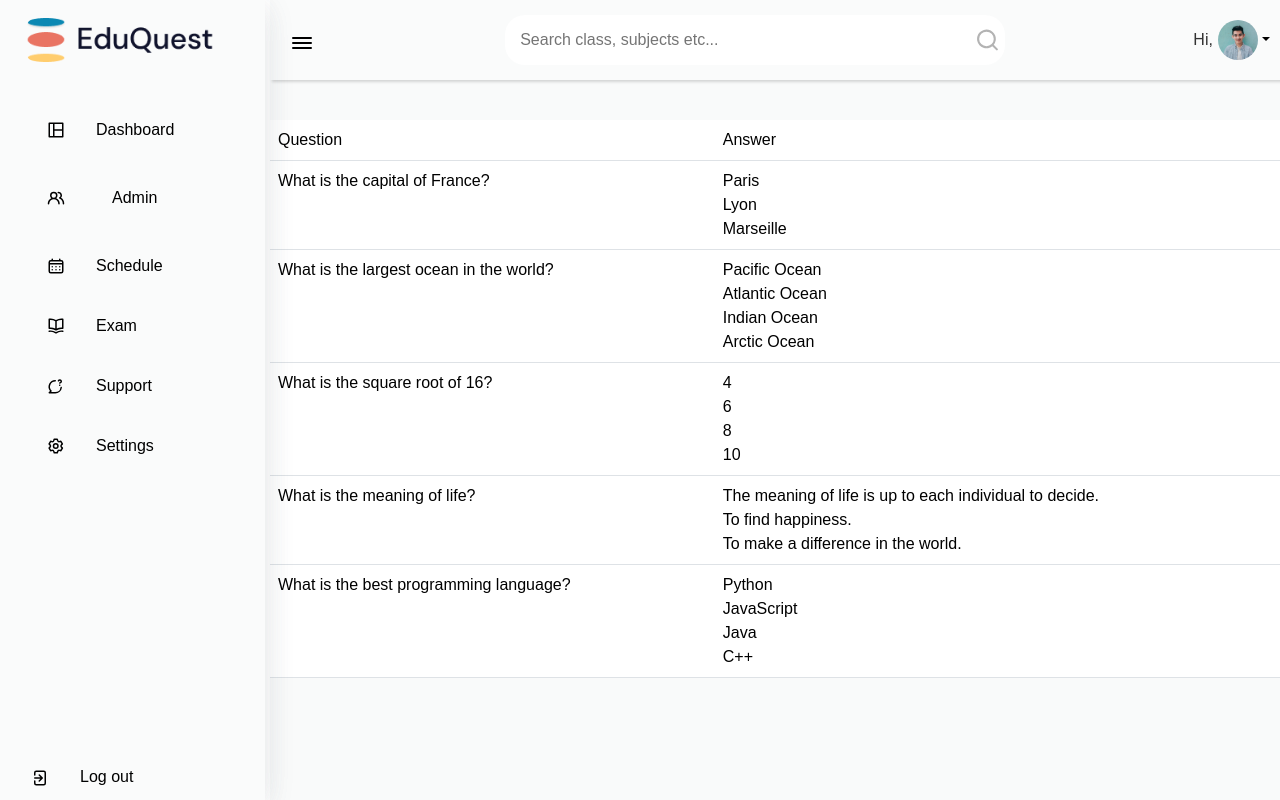
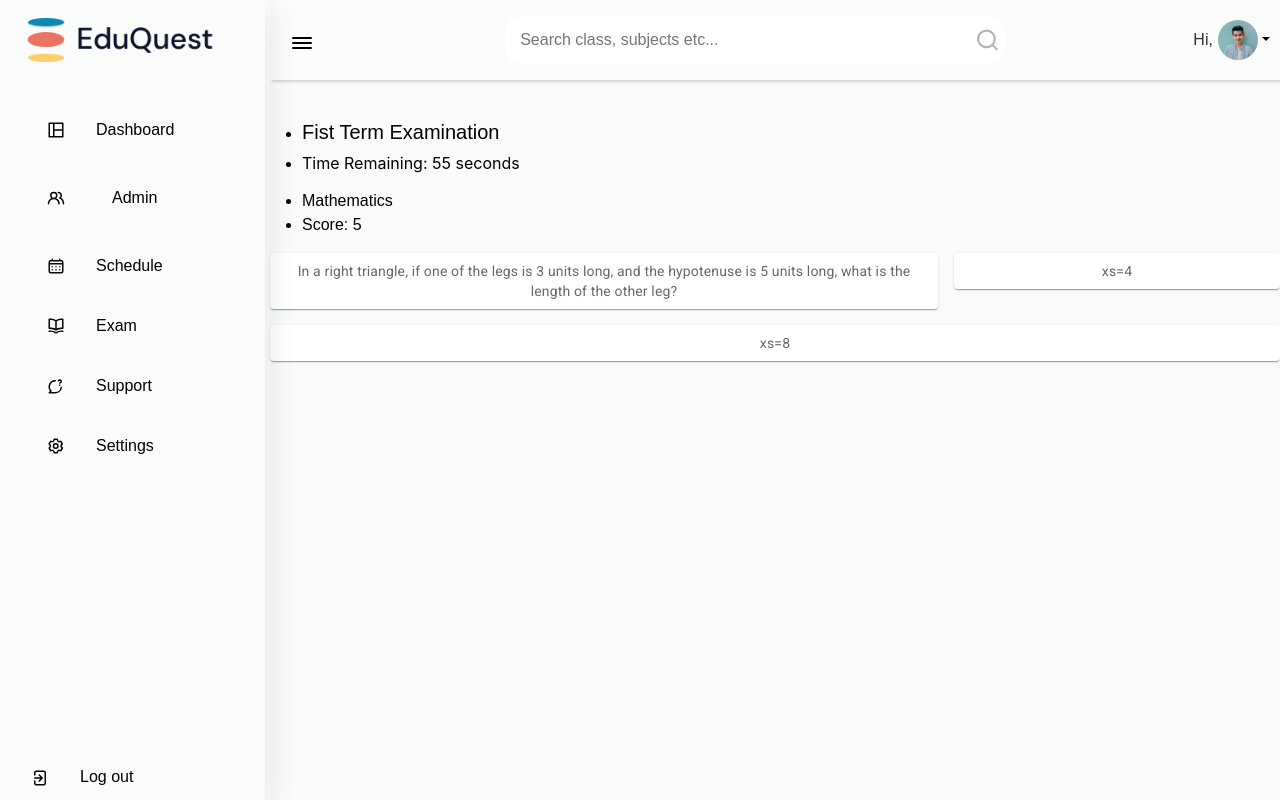
Before and after one commit to zinando/EduQuest, a React (Vite) app in the folder Frontend/: page /exam in a window 1280 px wide. Built offline with nearby package versions, Linux system fonts and the light colour scheme.

Commit message:
Update Exam.jsx

```diff
--- a/Frontend/src/pages/Exam/Exam.jsx
+++ b/Frontend/src/pages/Exam/Exam.jsx
@@ -1,25 +1,23 @@
 import '../../layout/Sidebar/SideBar.css'
 import Sidebar from '../../layout/Sidebar/SideBar'
 import Navbar from '../../layout/Navbar/NavBar'
-
+import { styled } from '@mui/material/styles';
+import Box from '@mui/material/Box';
+import Paper from '@mui/material/Paper';
+import Grid from '@mui/material/Unstable_Grid2';
+import CountdownTimer from '../../component/Timer/Timer';
+import './exam.css'
 
 
 const Exam = () => {
-  const questions = [
-    'What is the capital of France?',
-    'What is the largest ocean in the world?',
-    'What is the square root of 16?',
-    'What is the meaning of life?',
-    'What is the best programming language?'
-  ];
 
-  const answers = [
-    ['Paris', 'Lyon', 'Marseille'],
-    ['Pacific Ocean', 'Atlantic Ocean', 'Indian Ocean', 'Arctic Ocean'],
-    ['4', '6', '8', '10'],
-    ['The meaning of life is up to each individual to decide.', 'To find happiness.', 'To make a difference in the world.'],
-    ['Python', 'JavaScript', 'Java', 'C++']
-  ];
+  const Item = styled(Paper)(({ theme }) => ({
+    backgroundColor: theme.palette.mode === 'dark' ? '#1A2027' : '#fff',
+    ...theme.typography.body2,
+    padding: theme.spacing(1),
+    textAlign: 'center',
+    color: theme.palette.text.secondary,
+  }));
 
   return (
     <>
@@ -27,26 +25,33 @@ const Exam = () => {
       <section className="home-section">
         <Navbar />
         <div className="home-content">
-          <table className="table">
-            <thead>
-              <tr>
-                <th>Question</th>
-                <th>Answer</th>
-              </tr>
-            </thead>
-            <tbody>
-              {questions.map((question, index) => (
-                <tr key={index}>
-                  <td>{question}</td>
-                  <td>
-                    {answers[index].map((answer, index) => (
-                      <option key={index}>{answer}</option>
-                    ))}
-                  </td>
-                </tr>
-              ))}
-            </tbody>
-          </table>
+          <div className='exam'>
+            <ul>
+
+              <li><h5>Fist Term Examination</h5></li>
+              <li> <CountdownTimer /></li>
+              <li>Mathematics</li>
+              <li>Score: 5</li>
+            </ul>
+          </div>
+          <Box sx={{ flexGrow: 1 }}>
+            <Grid container spacing={2}>
+              <Grid xs={8}>
+                <Item>
+                  In a right triangle, if one of the legs is 3 units long,
+                  and the hypotenuse is 5 units long, what is the length of the other leg?
+                </Item>
+              </Grid>
+              <Grid xs={4}>
+                <Item>xs=4</Item>
+              </Grid>
+
+              <Grid xs={12}>
+                <Item>xs=8</Item>
+              </Grid>
+            </Grid>
+          </Box>
+
 
 
         </div>
```
